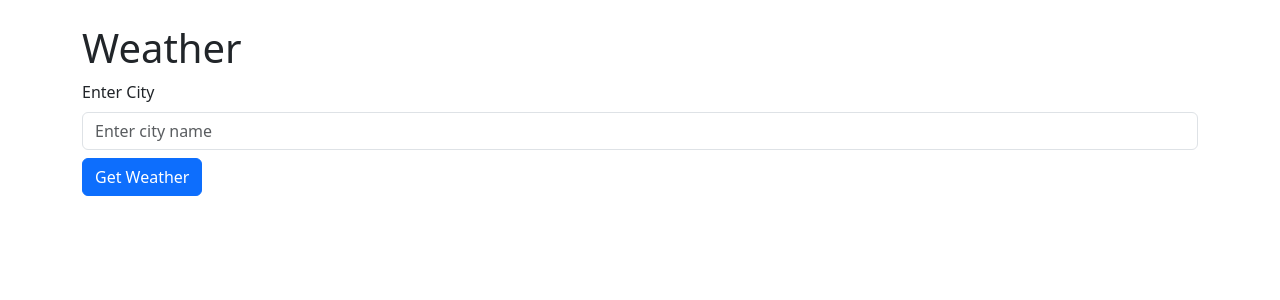
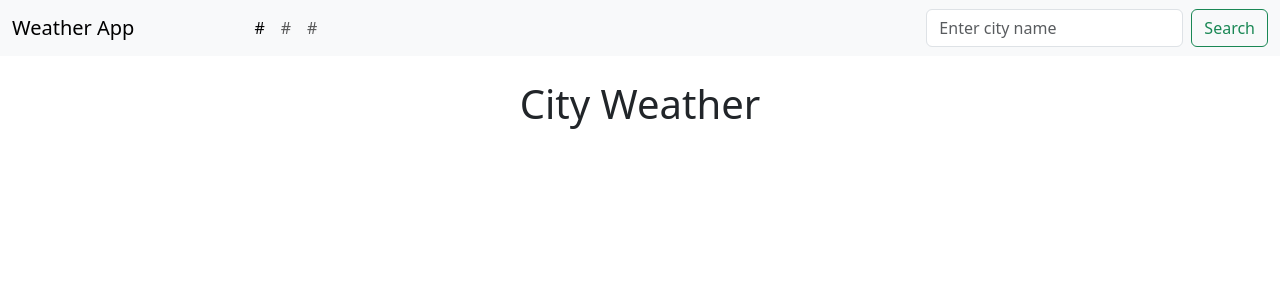
Before and after one commit to MRGiorgiosDev8/weather_django, a Django app: page / in a window 1280 px wide. Shown: the top 300 px of the page. Run offline with Django 5.2, Linux system fonts and the light colour scheme; some libraries are stand-ins or nearby versions.

Commit message:
update base.html index.html

```diff
--- a/weather_project/templates/weather/base.html
+++ b/weather_project/templates/weather/base.html
@@ -4,21 +4,45 @@
 <head>
     <meta charset="UTF-8">
     <meta name="viewport" content="width=device-width, initial-scale=1.0">
-    <title>{% block title %}Weather{% endblock %}</title>
+    <title>{% block title %}Weather App{% endblock %}</title>
     <link href="{% static 'vendor/bootstrap/css/bootstrap.min.css' %}" rel="stylesheet">
     <link href="{% static 'css/custom.css' %}" rel="stylesheet">
     <script src="https://code.jquery.com/jquery-3.6.0.min.js"></script>
 </head>
 <body>
+    <nav class="navbar navbar-expand-lg navbar-light bg-light">
+        <div class="container-fluid">
+            <a class="navbar-brand" href="#">Weather App</a>
+            <button class="navbar-toggler" type="button" data-bs-toggle="collapse" data-bs-target="#navbarNav" aria-controls="navbarNav" aria-expanded="false" aria-label="Toggle navigation">
+                <span class="navbar-toggler-icon"></span>
+            </button>
+            <div class="collapse navbar-collapse ms-5" id="navbarNav">
+                <ul class="navbar-nav me-auto mb-2 ms-5 mb-lg-0">
+                    <li class="nav-item">
+                        <a class="nav-link active" aria-current="page" href="#">#</a>
+                    </li>
+                    <li class="nav-item">
+                        <a class="nav-link" href="#">#</a>
+                    </li>
+                    <li class="nav-item">
+                        <a class="nav-link" href="#">#</a>
+                    </li>
+                </ul>
+                <form class="d-flex" id="navbarSearchForm">
+                    <input class="form-control me-2" type="search" id="cityInput" placeholder="Enter city name" aria-label="Search">
+                    <button class="btn btn-outline-success" id="searchButton" type="button">Search</button>
+                </form>
+            </div>
+        </div>
+    </nav>
+
     <div class="container mt-4">
         {% block content %}
 
         {% endblock %}
     </div>
 
-    {% block scripts %}
-    {% endblock %}
-<script src="{% static 'vendor/bootstrap/js/bootstrap.bundle.min.js' %}"></script>
-<script src="{% static 'js/weather.js' %}"></script>
+  <script src="{% static 'vendor/bootstrap/js/bootstrap.bundle.min.js' %}"></script>
+  <script src="{% static 'js/weather.js' %}"></script>
 </body>
 </html>
--- a/weather_project/templates/weather/index.html
+++ b/weather_project/templates/weather/index.html
@@ -2,16 +2,11 @@
 
 {% load static %}
 
-{% block title %}Weather{% endblock %}
+{% block title %}Weather App{% endblock %}
 
 {% block content %}
-    <h1>Weather</h1>
-    <div class="mb-3">
-        <label for="cityInput" class="form-label">Enter City</label>
-        <input type="text" id="cityInput" class="form-control" placeholder="Enter city name">
-        <button id="searchButton" class="btn btn-primary mt-2">Get Weather</button>
-    </div>
-    <div id="weatherInfo" class="mt-3">
+    <h1 class="text-center">City Weather</h1>
+    <div id="weatherInfo" class="mt-11">
 
     </div>
 {% endblock %}
```
